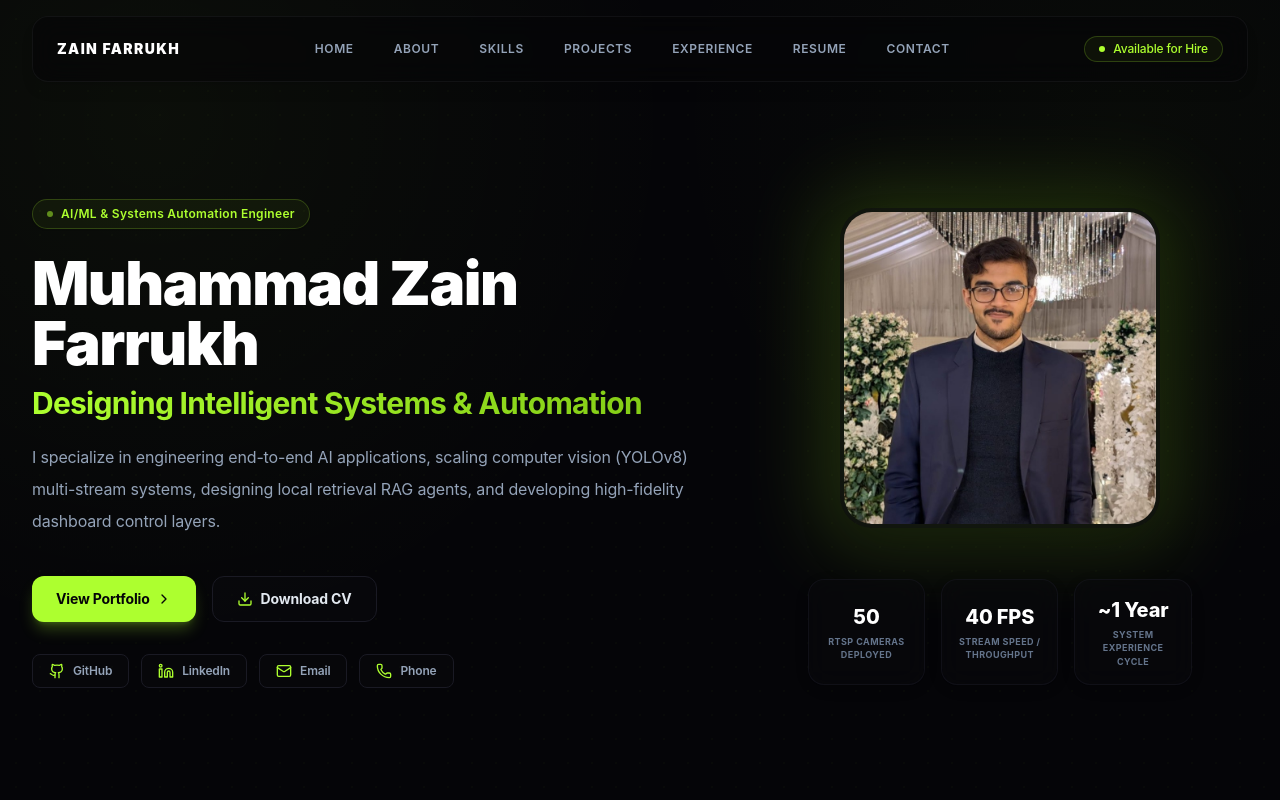
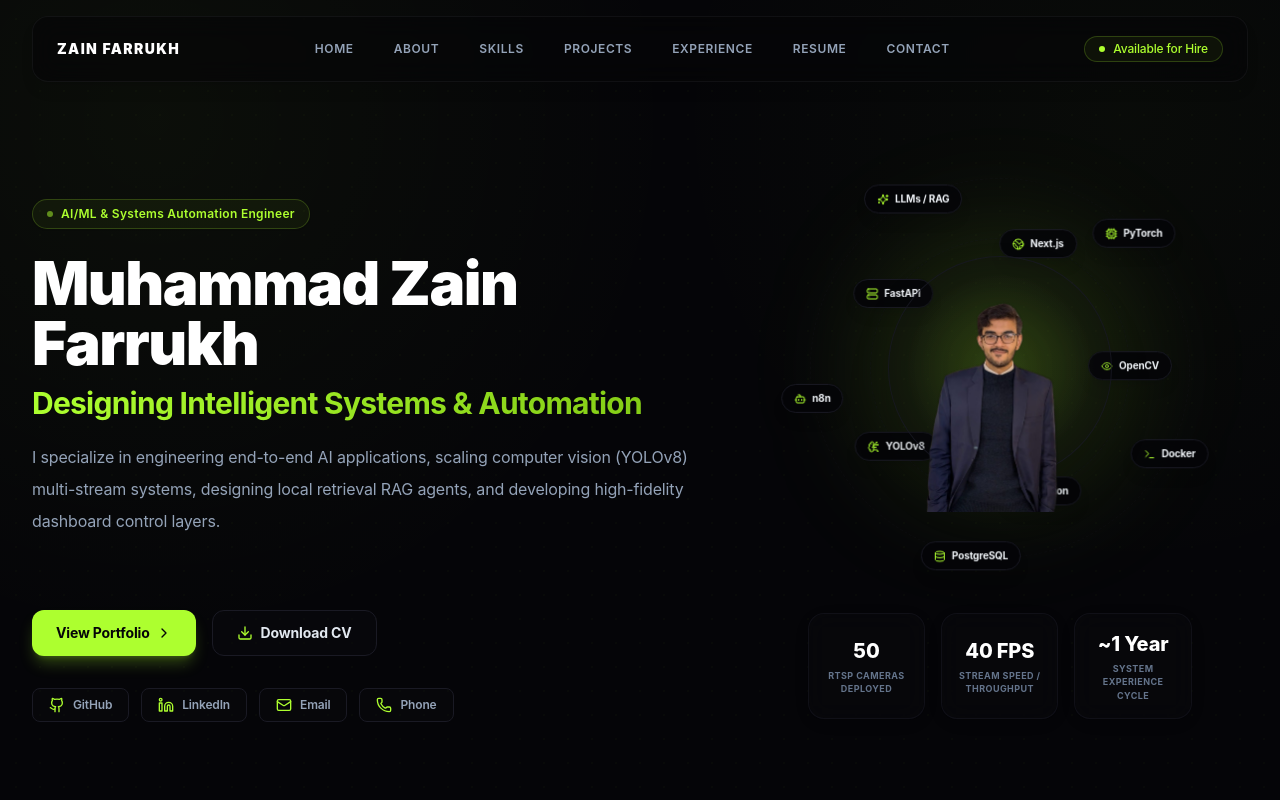
Before and after one commit to mzain6/Protfolio, a Next.js app: page / in a window 1280 px wide. Shown: the top 800 px of the page. Built offline with nearby package versions, Linux system fonts and the light colour scheme.

Commit message:
Remove profile photo background and add interactive tech orbits in hero section

```diff
--- a/components/hero-section.tsx
+++ b/components/hero-section.tsx
@@ -1,6 +1,9 @@
 "use client";
 
-import { Download, Github, Linkedin, Mail, Phone, ChevronRight } from "lucide-react";
+import {
+  Download, Github, Linkedin, Mail, Phone, ChevronRight,
+  Code2, BrainCircuit, Server, Globe2, Eye, Cpu, Terminal, Database, Bot, Sparkles
+} from "lucide-react";
 import { motion } from "framer-motion";
 import Image from "next/image";
 import Link from "next/link";
@@ -12,6 +15,22 @@
   Email: Mail,
   Phone: Phone
 };
+
+const innerOrbit = [
+  { name: "Python", Icon: Code2 },
+  { name: "YOLOv8", Icon: BrainCircuit },
+  { name: "FastAPI", Icon: Server },
+  { name: "Next.js", Icon: Globe2 },
+  { name: "OpenCV", Icon: Eye }
+];
+
+const outerOrbit = [
+  { name: "PyTorch", Icon: Cpu },
+  { name: "Docker", Icon: Terminal },
+  { name: "PostgreSQL", Icon: Database },
+  { name: "n8n", Icon: Bot },
+  { name: "LLMs / RAG", Icon: Sparkles }
+];
 
 export function HeroSection() {
   return (
@@ -48,31 +67,107 @@
           </p>
         </motion.div>
 
-        {/* Profile Photo Block (Item 2 on mobile, Col 2 on desktop) */}
+        {/* Profile Photo Block with Tech Orbits (Item 2 on mobile, Col 2 on desktop) */}
         <motion.div
-          initial={{ opacity: 0, scale: 0.95 }}
+          initial={{ opacity: 0, scale: 0.9 }}
           animate={{ opacity: 1, scale: 1 }}
-          transition={{ duration: 0.6, delay: 0.1, ease: "easeOut" }}
-          className="order-2 lg:order-2 mx-auto w-full max-w-sm flex items-center justify-center"
+          transition={{ duration: 0.8, delay: 0.1, ease: "easeOut" }}
+          className="order-2 lg:order-2 mx-auto w-full flex items-center justify-center overflow-visible"
         >
-          <div className="relative aspect-square w-64 sm:w-80 flex items-center justify-center m-4">
+          {/* Responsive Scaling Wrapper */}
+          <div className="relative scale-[0.7] xs:scale-[0.8] sm:scale-90 md:scale-100 w-[420px] h-[420px] flex items-center justify-center select-none overflow-visible">
 
-            {/* Background Glow */}
-            <div className="absolute -inset-4 bg-gradient-to-tr from-brand-primary to-brand-secondary opacity-10 rounded-[2.2rem] blur-2xl dark:opacity-20 pointer-events-none" />
+            {/* Ambient Back Glow */}
+            <div className="absolute h-64 w-64 rounded-full bg-brand-primary/10 blur-[60px] dark:bg-brand-primary/15 pointer-events-none" />
 
-            {/* Photo Container */}
-            <div className="relative h-full w-full p-1 bg-slate-900 rounded-[2rem] shadow-2xl dark:bg-slate-900/60 light:bg-slate-200/80">
-              <div className="relative h-full w-full overflow-hidden rounded-[1.75rem] bg-slate-950">
+            {/* Outer Orbit Circle Line */}
+            <div className="absolute h-[380px] w-[380px] rounded-full border border-dashed border-slate-800/40 dark:border-slate-800/20 pointer-events-none" />
+
+            {/* Inner Orbit Circle Line */}
+            <div className="absolute h-[260px] w-[260px] rounded-full border border-dashed border-slate-800/60 dark:border-slate-800/30 pointer-events-none" />
+
+            {/* Outer Orbit Items Container (Counter-Clockwise Rotation) */}
+            <motion.div
+              animate={{ rotate: -360 }}
+              transition={{ repeat: Infinity, duration: 55, ease: "linear" }}
+              className="absolute inset-0 w-full h-full pointer-events-none"
+            >
+              {outerOrbit.map((item, idx) => {
+                const angle = (idx / outerOrbit.length) * 2 * Math.PI;
+                const r = 190; // Outer radius
+                const x = r * Math.cos(angle);
+                const y = r * Math.sin(angle);
+                return (
+                  <div
+                    key={item.name}
+                    style={{
+                      transform: `translate(calc(-50% + ${x}px), calc(-50% + ${y}px))`
+                    }}
+                    className="absolute top-1/2 left-1/2"
+                  >
+                    <motion.div
+                      animate={{ rotate: 360 }}
+                      transition={{ repeat: Infinity, duration: 55, ease: "linear" }}
+                      className="flex items-center gap-1.5 rounded-full border border-slate-800 bg-slate-950/90 px-3 py-1.5 text-[10px] font-bold text-slate-350 shadow-lg backdrop-blur-md hover:border-brand-primary/45 hover:text-white pointer-events-auto transition-colors duration-200"
+                    >
+                      <item.Icon className="h-3 w-3 text-brand-primary" />
+                      <span>{item.name}</span>
+                    </motion.div>
+                  </div>
+                );
+              })}
+            </motion.div>
+
+            {/* Inner Orbit Items Container (Clockwise Rotation) */}
+            <motion.div
+              animate={{ rotate: 360 }}
+              transition={{ repeat: Infinity, duration: 35, ease: "linear" }}
+              className="absolute inset-0 w-full h-full pointer-events-none"
+            >
+              {innerOrbit.map((item, idx) => {
+                const angle = (idx / innerOrbit.length) * 2 * Math.PI;
+                const r = 130; // Inner radius
+                const x = r * Math.cos(angle);
+                const y = r * Math.sin(angle);
+                return (
+                  <div
+                    key={item.name}
+                    style={{
+                      transform: `translate(calc(-50% + ${x}px), calc(-50% + ${y}px))`
+                    }}
+                    className="absolute top-1/2 left-1/2"
+                  >
+                    <motion.div
+                      animate={{ rotate: -360 }}
+                      transition={{ repeat: Infinity, duration: 35, ease: "linear" }}
+                      className="flex items-center gap-1.5 rounded-full border border-slate-800 bg-slate-950/90 px-3 py-1.5 text-[10px] font-bold text-slate-350 shadow-lg backdrop-blur-md hover:border-brand-primary/45 hover:text-white pointer-events-auto transition-colors duration-200"
+                    >
+                      <item.Icon className="h-3 w-3 text-brand-primary" />
+                      <span>{item.name}</span>
+                    </motion.div>
+                  </div>
+                );
+              })}
+            </motion.div>
+
+            {/* Central Avatar Frame */}
+            <div className="relative h-48 w-48 sm:h-56 sm:w-56 rounded-full border border-slate-800/80 bg-slate-900/40 dark:bg-slate-900/20 shadow-2xl flex items-center justify-center overflow-visible">
+              {/* Inner Circle Ambient Glow */}
+              <div className="absolute inset-2 rounded-full bg-[radial-gradient(circle_at_center,rgba(173,255,47,0.14),transparent_65%)] pointer-events-none" />
+
+              {/* Profile Image (peeking out) */}
+              <div className="relative h-[115%] w-[115%] -bottom-[7.5%] overflow-visible">
                 <Image
-                  src="/profile.jpg"
+                  src="/profile.png"
                   alt="Muhammad Zain Farrukh"
                   fill
                   priority
-                  sizes="(min-width: 1024px) 320px, 65vw"
-                  className="object-cover transition-transform duration-500 hover:scale-105"
+                  sizes="(min-width: 1024px) 250px, 50vw"
+                  className="object-contain object-bottom transition-transform duration-300 hover:scale-105"
                 />
               </div>
             </div>
+
           </div>
         </motion.div>
 
```
Also changed, not shown: public/profile.png (added).
